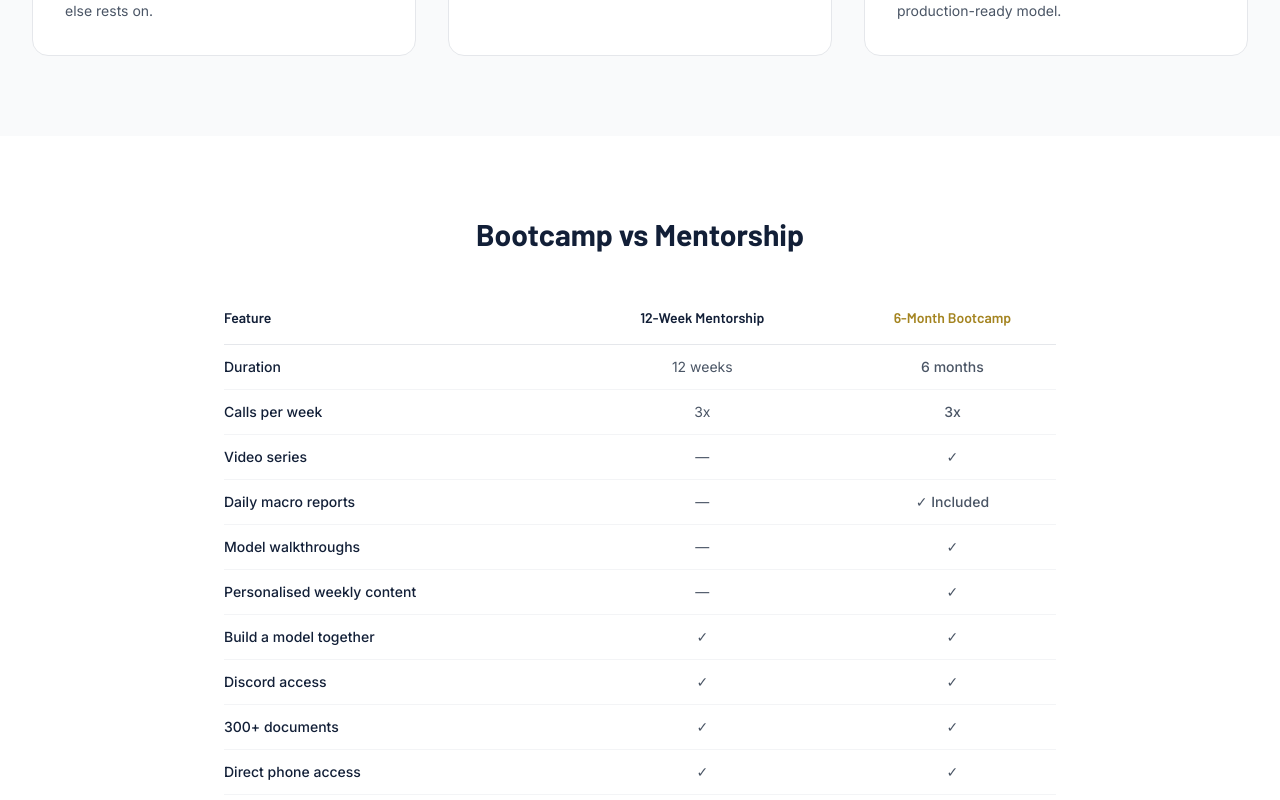
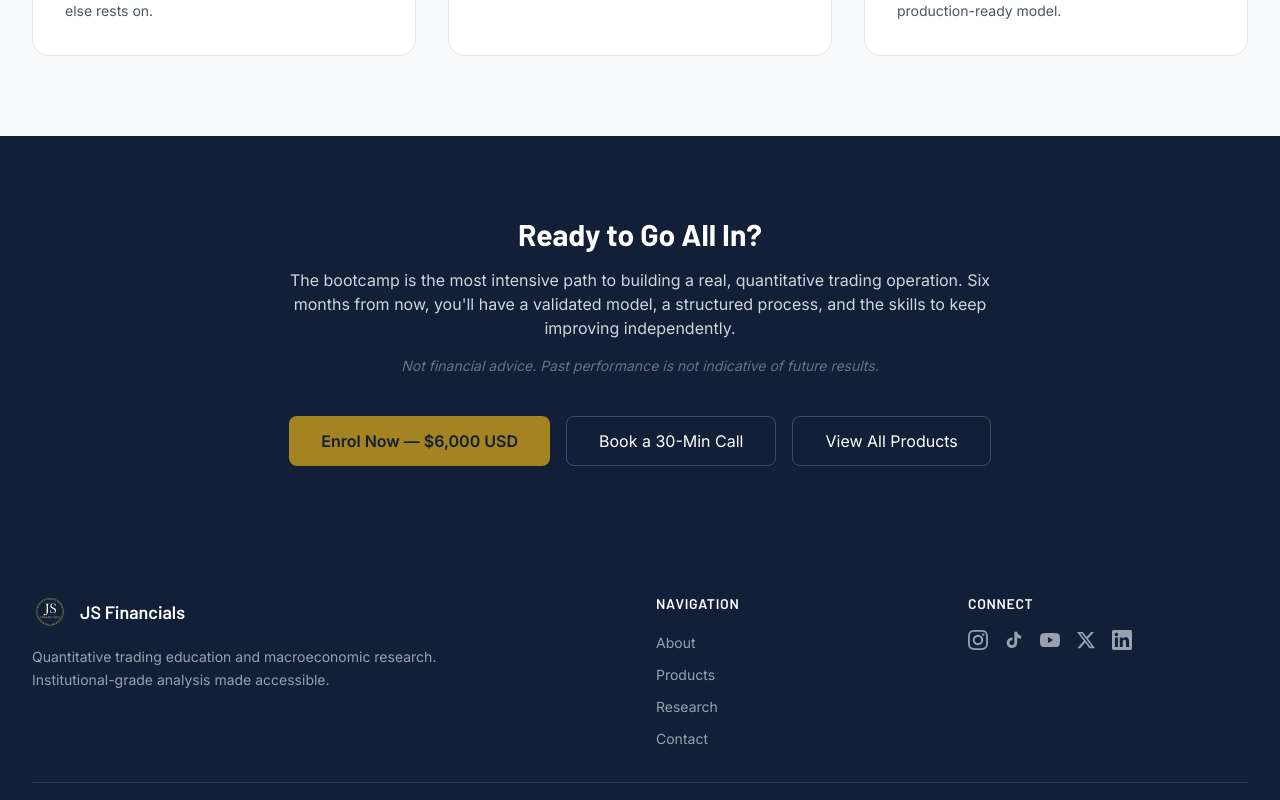
Before and after one commit to jacksonsemenas-creator/jsfinancials-website, a Next.js app: page /products/bootcamp in a window 1280 px wide. Shown: the part 1600-2400 px from the top of the page. Built offline with nearby package versions, Linux system fonts and the light colour scheme.

Commit message:
Update Stripe links to USD, add bootcamp, remove mentorship from listings

```diff
--- a/src/app/page.tsx
+++ b/src/app/page.tsx
@@ -84,21 +84,6 @@ const products = [
     ],
     href: "/products/daily-reports",
     cta: "Subscribe",
-  },
-  {
-    title: "1-on-1 Mentorship: 12-Week Curriculum",
-    price: "$3,000",
-    period: "one-time",
-    description:
-      "Personalised 12-week program covering quantitative methods, model development, risk management, and live market application.",
-    features: [
-      "3x 1-on-1 sessions per week",
-      "Custom model development",
-      "Risk management frameworks",
-      "Live market application",
-    ],
-    href: "/products/mentorship",
-    cta: "Join Now",
   },
   {
     title: "6-Month Trading Bootcamp",
--- a/src/app/products/bootcamp/page.tsx
+++ b/src/app/products/bootcamp/page.tsx
@@ -186,58 +186,6 @@ export default function BootcampPage() {
         </div>
       </section>
 
-      {/* Comparison */}
-      <section className="bg-white py-20">
-        <div className="max-w-4xl mx-auto px-4 sm:px-6 lg:px-8">
-          <h2 className="font-heading text-3xl font-bold text-navy mb-10 text-center">
-            Bootcamp vs Mentorship
-          </h2>
-          <div className="overflow-x-auto">
-            <table className="w-full text-sm">
-              <thead>
-                <tr className="border-b border-gray-200">
-                  <th className="text-left py-4 pr-4 font-heading font-semibold text-navy">
-                    Feature
-                  </th>
-                  <th className="text-center py-4 px-4 font-heading font-semibold text-navy">
-                    12-Week Mentorship
-                  </th>
-                  <th className="text-center py-4 pl-4 font-heading font-semibold text-gold">
-                    6-Month Bootcamp
-                  </th>
-                </tr>
-              </thead>
-              <tbody className="text-gray-600">
-                {[
-                  ["Duration", "12 weeks", "6 months"],
-                  ["Calls per week", "3x", "3x"],
-                  ["Video series", "\u2014", "\u2713"],
-                  ["Daily macro reports", "\u2014", "\u2713 Included"],
-                  ["Model walkthroughs", "\u2014", "\u2713"],
-                  ["Personalised weekly content", "\u2014", "\u2713"],
-                  ["Build a model together", "\u2713", "\u2713"],
-                  ["Discord access", "\u2713", "\u2713"],
-                  ["300+ documents", "\u2713", "\u2713"],
-                  ["Direct phone access", "\u2713", "\u2713"],
-                  ["12-month trading plan", "\u2713", "\u2713"],
-                  ["Price", "$3,000 USD", "$6,000 USD"],
-                ].map(([feature, mentorship, bootcamp]) => (
-                  <tr key={feature} className="border-b border-gray-100">
-                    <td className="py-3 pr-4 font-medium text-navy">
-                      {feature}
-                    </td>
-                    <td className="py-3 px-4 text-center">{mentorship}</td>
-                    <td className="py-3 pl-4 text-center font-medium">
-                      {bootcamp}
-                    </td>
-                  </tr>
-                ))}
-              </tbody>
-            </table>
-          </div>
-        </div>
-      </section>
-
       {/* CTA */}
       <section className="bg-navy py-20">
         <div className="max-w-3xl mx-auto px-4 sm:px-6 lg:px-8 text-center">
--- a/src/app/products/daily-reports/page.tsx
+++ b/src/app/products/daily-reports/page.tsx
@@ -93,7 +93,7 @@ export default function DailyReportsPage() {
             </div>
             <div className="flex flex-wrap gap-4">
               <a
-                href="https://buy.stripe.com/00w4gB9ez307eJWcjW6J201"
+                href="https://buy.stripe.com/3cI00l9ezasz0T6gAc6J205"
                 target="_blank"
                 rel="noopener noreferrer"
                 className="inline-flex items-center px-8 py-3 bg-gold hover:bg-gold-light text-navy font-semibold rounded-lg transition-colors"
@@ -211,7 +211,7 @@ export default function DailyReportsPage() {
           </p>
           <div className="flex flex-wrap justify-center gap-4">
             <a
-              href="https://buy.stripe.com/00w4gB9ez307eJWcjW6J201"
+              href="https://buy.stripe.com/3cI00l9ezasz0T6gAc6J205"
               target="_blank"
               rel="noopener noreferrer"
               className="inline-flex items-center px-8 py-3 bg-gold hover:bg-gold-light text-navy font-semibold rounded-lg transition-colors"
--- a/src/app/products/macro-course/page.tsx
+++ b/src/app/products/macro-course/page.tsx
@@ -78,7 +78,7 @@ export default function MacroCoursePage() {
             </div>
             <div className="flex flex-wrap gap-4">
               <a
-                href="https://buy.stripe.com/fZu28tduP0RZcBO3Nq6J200"
+                href="https://buy.stripe.com/8x2eVf0I3fMT31e6ZC6J204"
                 target="_blank"
                 rel="noopener noreferrer"
                 className="inline-flex items-center px-8 py-3 bg-gold hover:bg-gold-light text-navy font-semibold rounded-lg transition-colors"
@@ -242,7 +242,7 @@ export default function MacroCoursePage() {
           </p>
           <div className="flex flex-wrap justify-center gap-4">
             <a
-              href="https://buy.stripe.com/fZu28tduP0RZcBO3Nq6J200"
+              href="https://buy.stripe.com/8x2eVf0I3fMT31e6ZC6J204"
               target="_blank"
               rel="noopener noreferrer"
               className="inline-flex items-center px-8 py-3 bg-gold hover:bg-gold-light text-navy font-semibold rounded-lg transition-colors"
--- a/src/app/products/page.tsx
+++ b/src/app/products/page.tsx
@@ -45,26 +45,6 @@ const products = [
     ],
     href: "/products/daily-reports",
     cta: "Subscribe",
-    highlight: false,
-  },
-  {
-    title: "JSF 1-on-1 Mentorship: 12-Week Trading Curriculum",
-    price: "$3,000",
-    period: "USD one-time",
-    type: "Mentorship",
-    description:
-      "A personalised 12-week intensive program tailored to your goals. Covers quantitative methods, model development, risk management, and live market application, all with direct access to Jackson.",
-    features: [
-      "3x 1-on-1 video sessions per week with Jackson",
-      "Personalised curriculum based on your level",
-      "Hands-on model development & backtesting",
-      "Risk management & portfolio construction",
-      "Live market application & trade review",
-      "Ongoing support throughout the program",
-      "12 month trading plan included at the end of the initial 12 weeks",
-    ],
-    href: "/products/mentorship",
-    cta: "Join Now",
     highlight: false,
   },
   {
```
